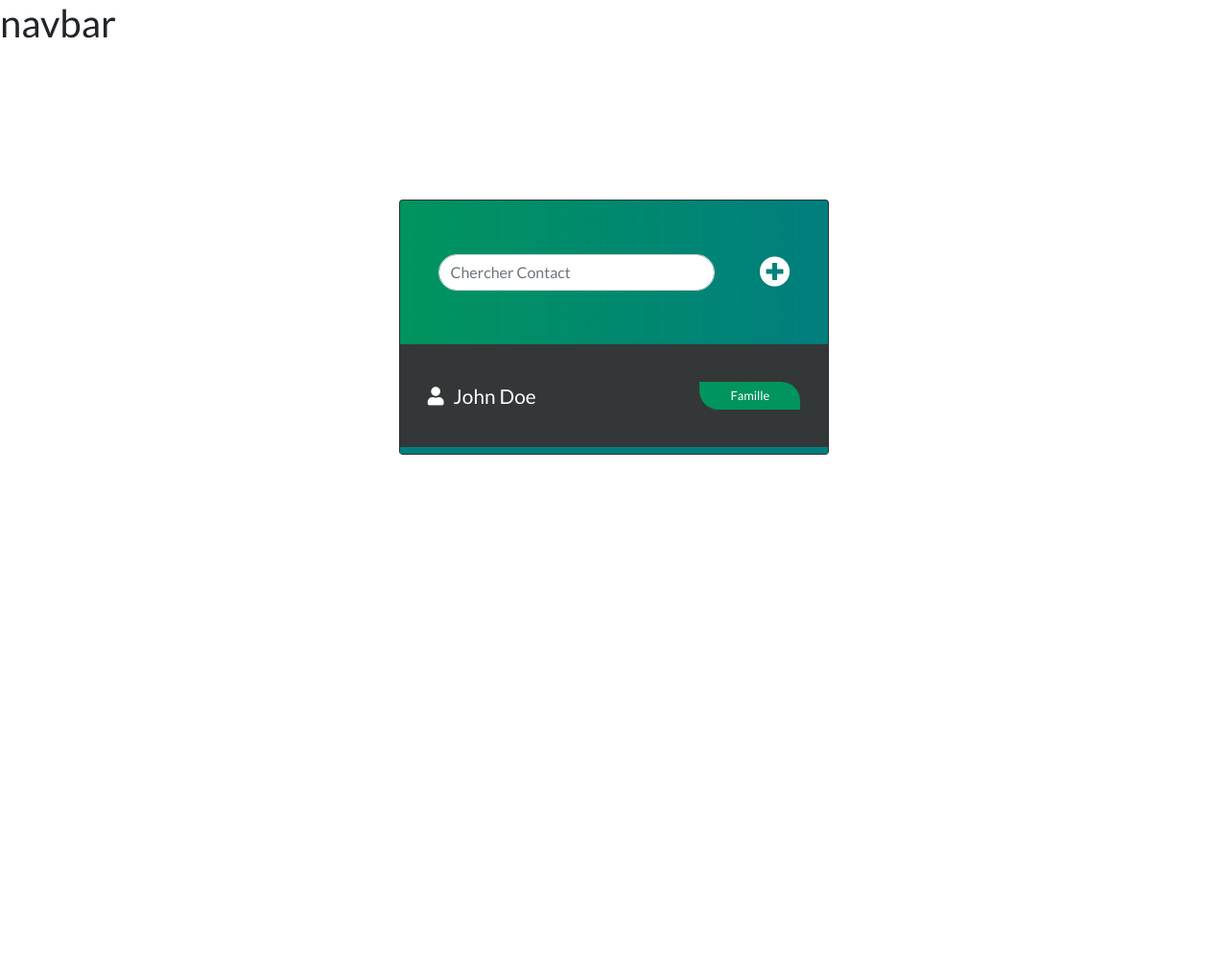
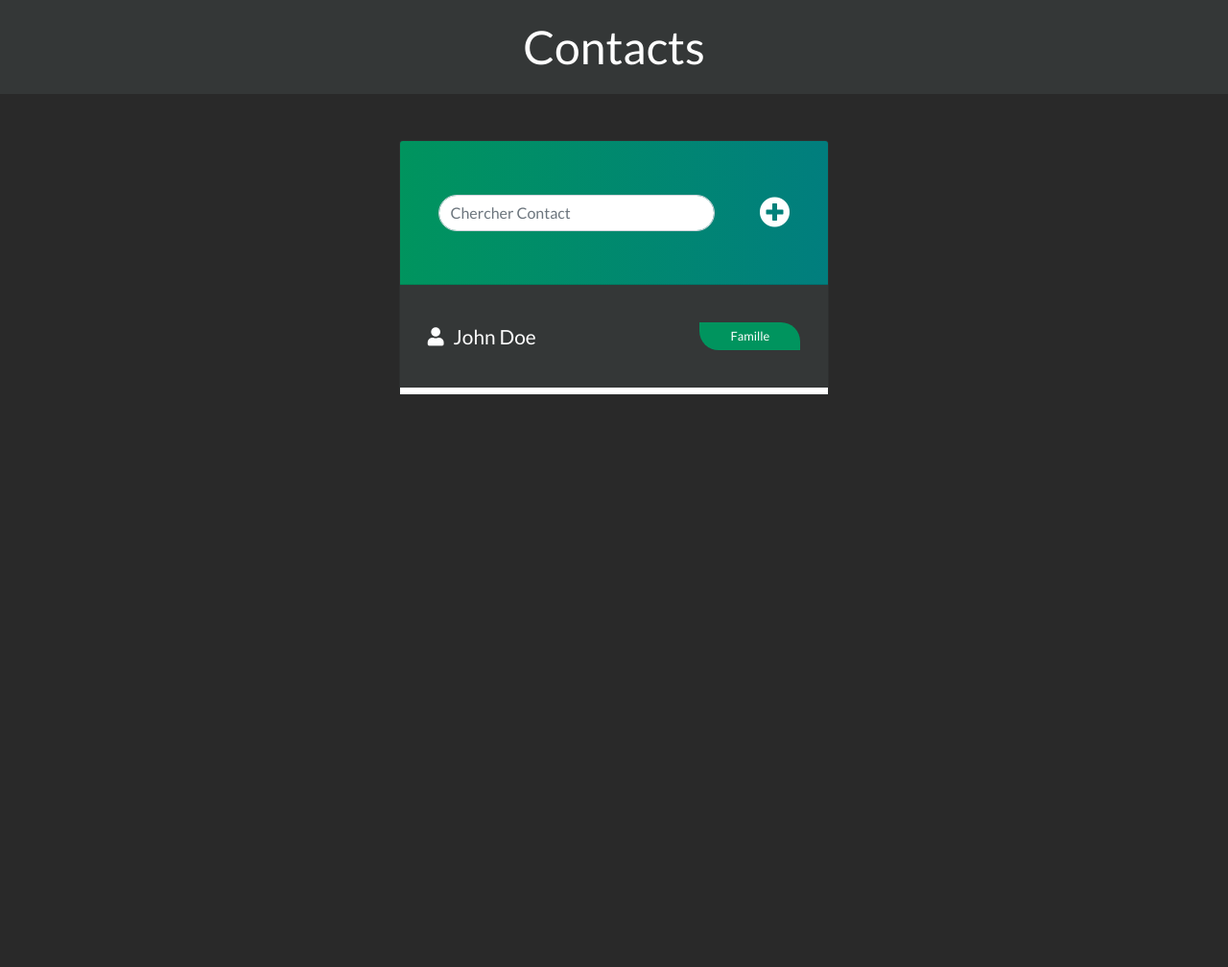
Before and after one commit to dardevetdidier/Contacts, a Django app: page / in a window 1280 px wide. Shown: the whole page at 96% size. After the commit the page ends 411 px from the top, so only its background shows below. Run offline with Django 4.2, Linux system fonts and the light colour scheme.

Commit message:
add header

```diff
--- a/contactapp/static/contactapp/css/style.css
+++ b/contactapp/static/contactapp/css/style.css
@@ -1,10 +1,23 @@
 body {
     font-family: "Lato", sans-serif;
+    background-color: #292929;
 
 }
 
+.navbar {
+    display: flex;
+    justify-content: center;
+    background-color: #343737;
+}
+
+.navbar-brand {
+    margin: 0 auto;
+    font-size: 3em;
+    color: white;
+}
+
 .container {
-    margin-top: 10rem;
+    margin-top: 3rem;
     max-width: 800px;
     height: 100vh;
 
@@ -86,6 +99,6 @@ a.contact {
 hr {
     margin: 0;
     min-height: 7px;
-    color: #017e7e;
+    color: white;
     opacity: 1;
 }
--- a/contactapp/templates/contactapp/index.html
+++ b/contactapp/templates/contactapp/index.html
@@ -24,7 +24,9 @@
 
     <header>
 
-        <h1>navbar</h1>
+        <nav class="navbar">
+            <span class="navbar-brand">Contacts</span>
+        </nav>
     </header>
 
     <div class="container">
```
